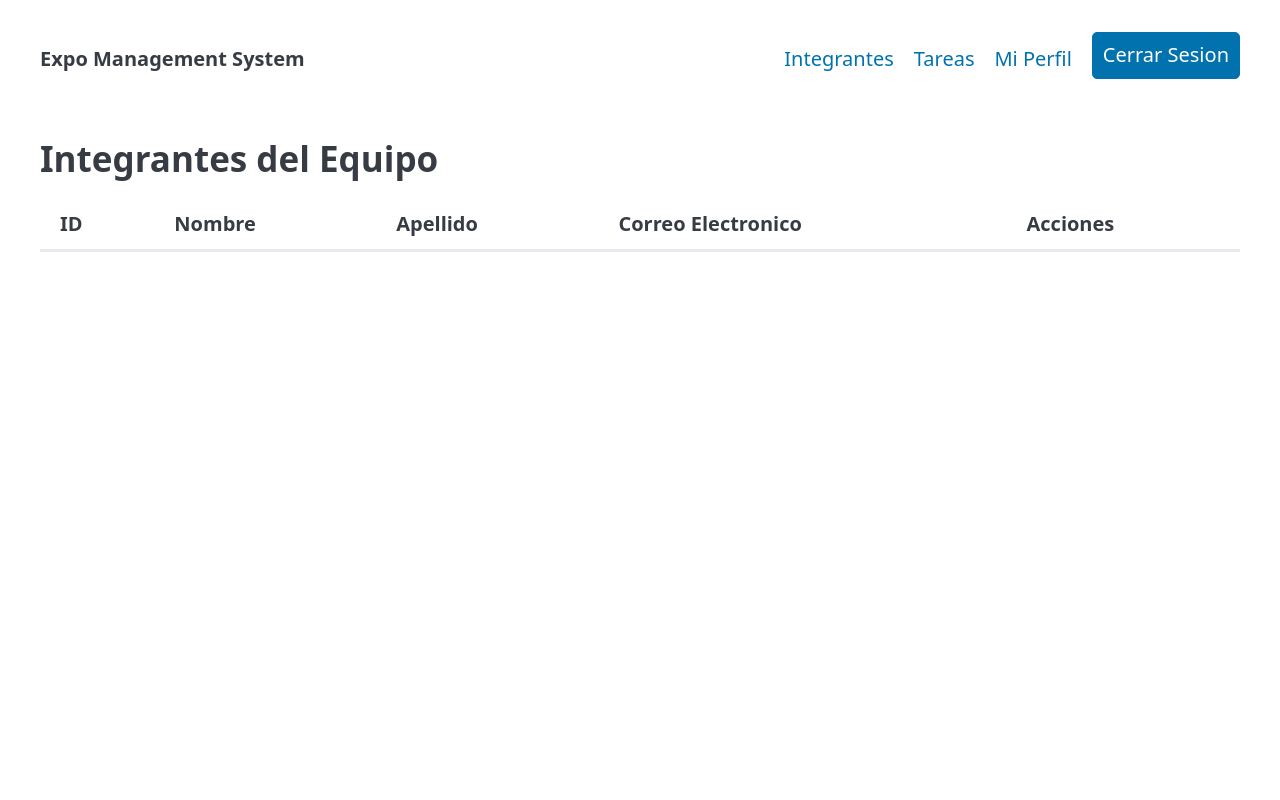
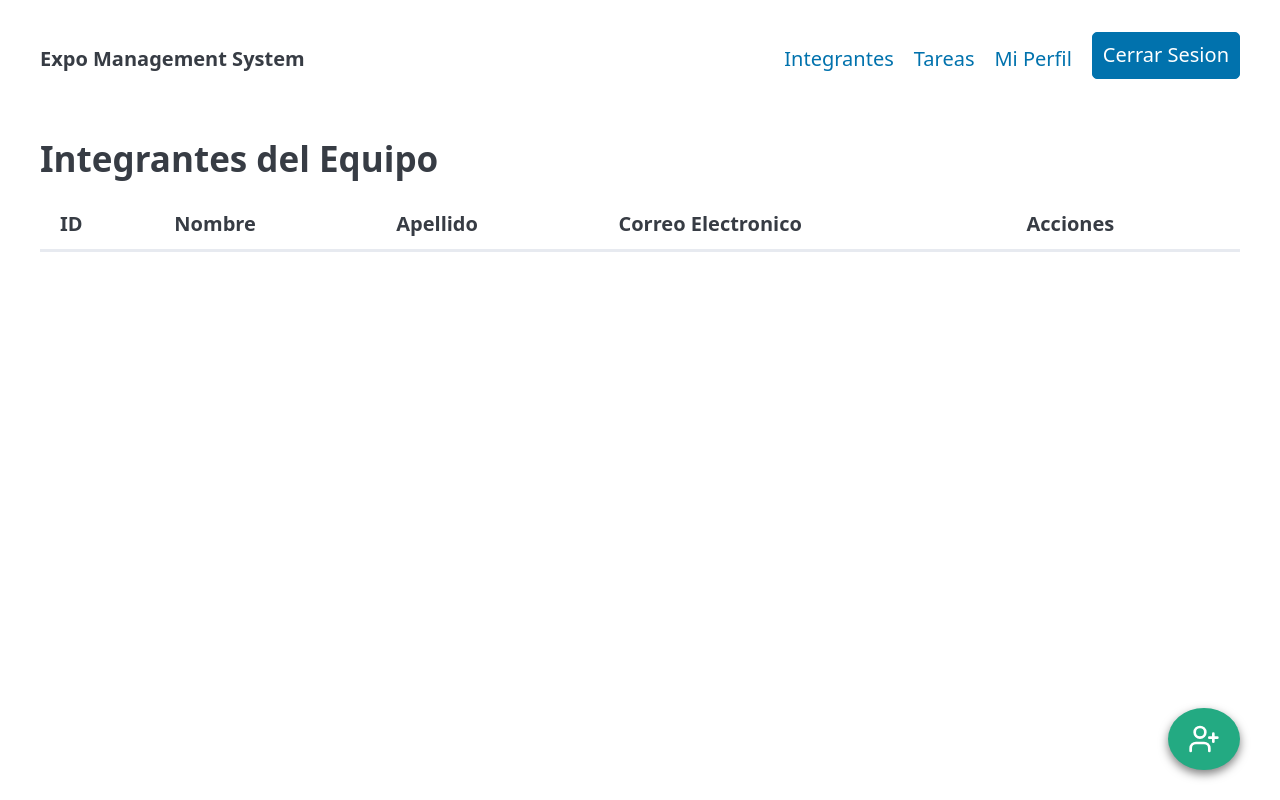
Before and after one commit to Davisito1/Crud_Web, a plain HTML site: page index.html in a window 1280 px wide. Drawn offline with nearby package versions, Linux system fonts and the light colour scheme; no server answers.

Commit message:
boton de agregar registro

```diff
--- /dev/null
+++ b/css/style.css
@@ -0,0 +1,22 @@
+.add-button{
+    position: fixed;
+    bottom: 30px;
+    right: 40px;
+    background-color: rgb(35, 170, 130);
+    border: none;
+    border-radius: 50%;
+    box-shadow: 0 4px 10px rgba(0, 0, 0, 0.5);
+    display: flex;
+    justify-content: center;
+    align-items: center;
+    z-index: 1001; /* Para que el boton siempre quede encima del resto de conenido */
+    transition: transform 0.4s;
+}
+
+.add-button:hover{
+    transform: scale(1.2);  /* Crecimiento del boton */
+}
+
+.tabla-scroll{
+    overflow-x: auto;
+}
--- a/index.html
+++ b/index.html
@@ -4,6 +4,7 @@
     <meta charset="UTF-8">
     <meta name="viewport" content="width=device-width, initial-scale=1.0">
     <link rel="stylesheet" href="https://cdn.jsdelivr.net/npm/@picocss/pico@2/css/pico.min.css">
+    <link rel="stylesheet" href="css/style.css">
     <title>Expo Management System</title>
 </head>
 <body>
@@ -25,6 +26,7 @@
     <main class="container">
         <h2>Integrantes del Equipo</h2>
 
+        <div class="tabla-scroll">
             <table id="tabla" class="overflow-auto striped">
                 <thead>
                     <tr> <!--"tr" de Table Rows - Fila-->
@@ -40,7 +42,12 @@
 
                 </tbody>
             </table>
+        </div>
     </main>
+
+    <button class="add-button" id="btnAgregar" title="Agregar Integrante">
+        <svg xmlns="http://www.w3.org/2000/svg" width="32" height="32" viewBox="0 0 24 24" fill="none" stroke="currentColor" stroke-width="2" stroke-linecap="round" stroke-linejoin="round" class="lucide lucide-user-plus-icon lucide-user-plus"><path d="M16 21v-2a4 4 0 0 0-4-4H6a4 4 0 0 0-4 4v2"/><circle cx="9" cy="7" r="4"/><line x1="19" x2="19" y1="8" y2="14"/><line x1="22" x2="16" y1="11" y2="11"/></svg>
+    </button>
 
     <script src="JS/script.js"></script>
 </body>
```
Also changed, not shown: modal.html (added). Lines whose indentation alone changed are shown as unchanged.
